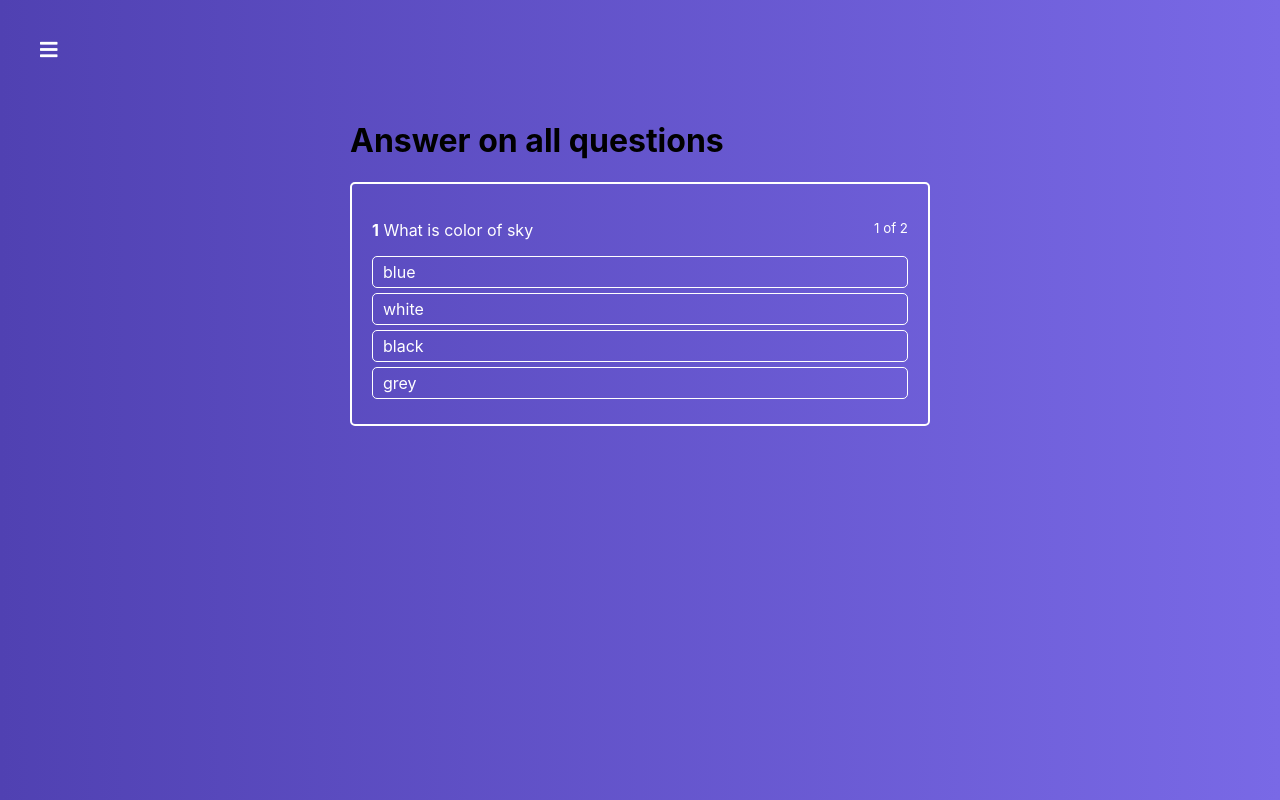
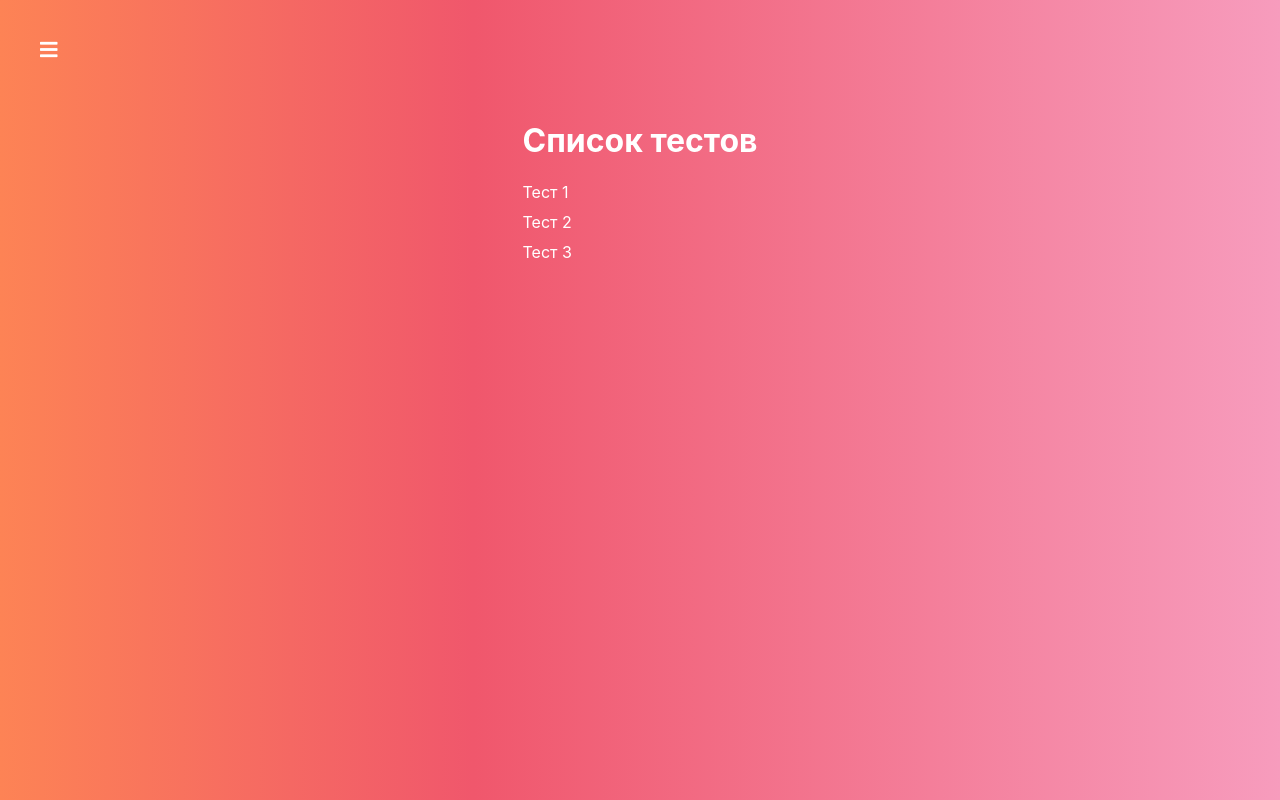
Before and after one commit to Max213141/React_quiz, a React app: page / in a window 1280 px wide. Built offline with nearby package versions, Linux system fonts and the light colour scheme.

Commit message:
added routing inside project

```diff
--- a/package.json
+++ b/package.json
@@ -53,6 +53,7 @@
     "react-dev-utils": "^11.0.0",
     "react-dom": "^17.0.1",
     "react-refresh": "^0.8.3",
+    "react-router-dom": "^5.2.0",
     "resolve": "1.18.1",
     "resolve-url-loader": "^3.1.2",
     "sass-loader": "8.0.2",
--- a/src/App.js
+++ b/src/App.js
@@ -1,11 +1,21 @@
 import React from 'react'
-import Layout from "./hoc/Layout/Layout";
+import Layout from "./hoc/Layout/Layout"
 import Quiz from './containers/Quiz/Quiz'
+import Auth from "./containers/Auth/Auth";
+import QuizList from "./containers/QuizList/QuizList";
+import QuizCreator from "./containers/QuizCreator/QuizCreator";
+import {Route, Switch} from 'react-router-dom'
+
 
 function App() {
   return (
     <Layout>
-      <Quiz />
+        <Switch>
+            <Route path="/auth" component={Auth}/>
+            <Route path="/quiz-creator" component={QuizList}/>
+            <Route path="/quiz/:id" component={Quiz}/>
+            <Route path="/" component={QuizList}/>
+        </Switch>
     </Layout>
   );
 }
--- a/src/components/FinishedQuiz/FinishedQuiz.js
+++ b/src/components/FinishedQuiz/FinishedQuiz.js
@@ -1,7 +1,7 @@
 import React from 'react'
 import classes from './FinishedQuiz.module.css'
 import Button from "../UI/Button/Button";
-
+import {Link} from 'react-router-dom'
 
 const FinishedQuiz = props => {
     const successCount = Object.keys(props.results).reduce((total,key) => {
@@ -38,7 +38,7 @@ const FinishedQuiz = props => {
 
             <div>
                 <Button onClick={props.onRetry} type="primary">Try again</Button>
-                <Button  type="success">Go to the Question List</Button>
+                <Link to='/'><Button  type="success">Go to the Question List</Button></Link>
             </div>
         </div>
     )
--- a/src/components/Navigation/Drawer/Drawer.js
+++ b/src/components/Navigation/Drawer/Drawer.js
@@ -1,19 +1,32 @@
 import React, {Component} from 'react'
 import classes from './Drawer.module.css'
+import {NavLink} from 'react-router-dom'
 import Backdrop from "../../UI/Backdrop/Backdrop";
 
 const links = [
-    1, 2, 3
+    {to:'/', label:'List', exact:true},
+    {to:'/auth', label:'Authorization', exact:false},
+    {to:'/quiz-creator', label:'CreateTest', exact:false}
 ]
 
 
 class Drawer extends Component {
+    clickHandler= () =>{
+        this.props.onClose()
+    }
 
     renderLinks(){
        return links.map((link, index) => {
             return (
                 <li key={index}>
-                    <a>Link{link}</a>
+                    <NavLink
+                        to={link.to}
+                        exact={link.exact}
+                        activeClassName = {classes['active']}
+                        onClick = {this.clickHandler}
+                    >
+                        {link.label}
+                    </NavLink>
                 </li>
             )
         })
--- a/src/components/Navigation/Drawer/Drawer.module.css
+++ b/src/components/Navigation/Drawer/Drawer.module.css
@@ -37,6 +37,6 @@
     transition: opacity .3s;
 }
 
-.Drawer ul li a:hover .ative{
+.Drawer ul li a:hover, .active{
     opacity: 70%;
 }
--- /dev/null
+++ b/src/containers/Auth/Auth.js
@@ -0,0 +1,11 @@
+import React, {Component} from 'react'
+
+export default class Auth extends Component{
+    render(){
+        return(
+            <div>
+                <h1>Auth</h1>
+            </div>
+        )
+    }
+}
--- a/src/containers/Quiz/Quiz.js
+++ b/src/containers/Quiz/Quiz.js
@@ -93,6 +93,10 @@ class Quiz extends Component {
         })
     }
 
+    componentDidMount(){
+       console.log('quiz ID = ', this.props.match.params.id)
+    }
+
     render() {
         return(
             <div className = {classes['Quiz']}>
--- /dev/null
+++ b/src/containers/QuizCreator/QuizCreator.js
@@ -0,0 +1,11 @@
+import React, {Component} from 'react'
+
+export default class QuizCreator extends Component{
+    render(){
+        return(
+            <div>
+                <h1>QuizCreator</h1>
+            </div>
+        )
+    }
+}
--- /dev/null
+++ b/src/containers/QuizList/QuizList.js
@@ -0,0 +1,34 @@
+import React, {Component} from 'react'
+import classes from './QuizList.module.css'
+import {NavLink} from 'react-router-dom'
+
+export default class QuizList extends Component {
+
+    renderQuizes() {
+        return [1, 2, 3].map((quiz, index) => {
+            return (
+                <li
+                    key={index}
+                >
+                    <NavLink to={'/quiz/' + quiz}>
+                        Тест {quiz}
+                    </NavLink>
+                </li>
+            )
+        })
+    }
+
+    render() {
+        return (
+            <div className={classes['QuizList']}>
+                <div>
+                    <h1>Список тестов</h1>
+
+                    <ul>
+                        { this.renderQuizes() }
+                    </ul>
+                </div>
+            </div>
+        )
+    }
+}
--- /dev/null
+++ b/src/containers/QuizList/QuizList.module.css
@@ -0,0 +1,31 @@
+.QuizList {
+    display: flex;
+    justify-content: center;
+    padding-top: 100px;
+    flex-grow: 1;
+    width: 100%;
+    background: linear-gradient(90deg, #fd8355 0%, #f0576c 37%, #f79cbd 100%);
+}
+
+.QuizList h1 {
+    color: #fff;
+}
+
+.QuizList ul {
+    list-style: none;
+    margin: 0;
+    padding: 0;
+}
+
+.QuizList li {
+    margin-bottom: 10px;
+}
+
+.QuizList li a {
+    text-decoration: none;
+    color: #fff;
+}
+
+.QuizList li a:hover {
+    color: #363f54;
+}
--- a/src/index.js
+++ b/src/index.js
@@ -2,14 +2,16 @@ import React from 'react';
 import ReactDOM from 'react-dom';
 import './index.css';
 import App from './App';
+import {BrowserRouter} from 'react-router-dom'
 import reportWebVitals from './reportWebVitals';
 
-ReactDOM.render(
-  <React.StrictMode>
-    <App />
-  </React.StrictMode>,
-  document.getElementById('root')
-);
+const app = (
+    <BrowserRouter>
+        <App />
+    </BrowserRouter>
+)
+
+ReactDOM.render( app,  document.getElementById('root'));
 
 // If you want to start measuring performance in your app, pass a function
 // to log results (for example: reportWebVitals(console.log))
```
Also changed, not shown: 2 other files (tests, documents, lock files or other folders).
